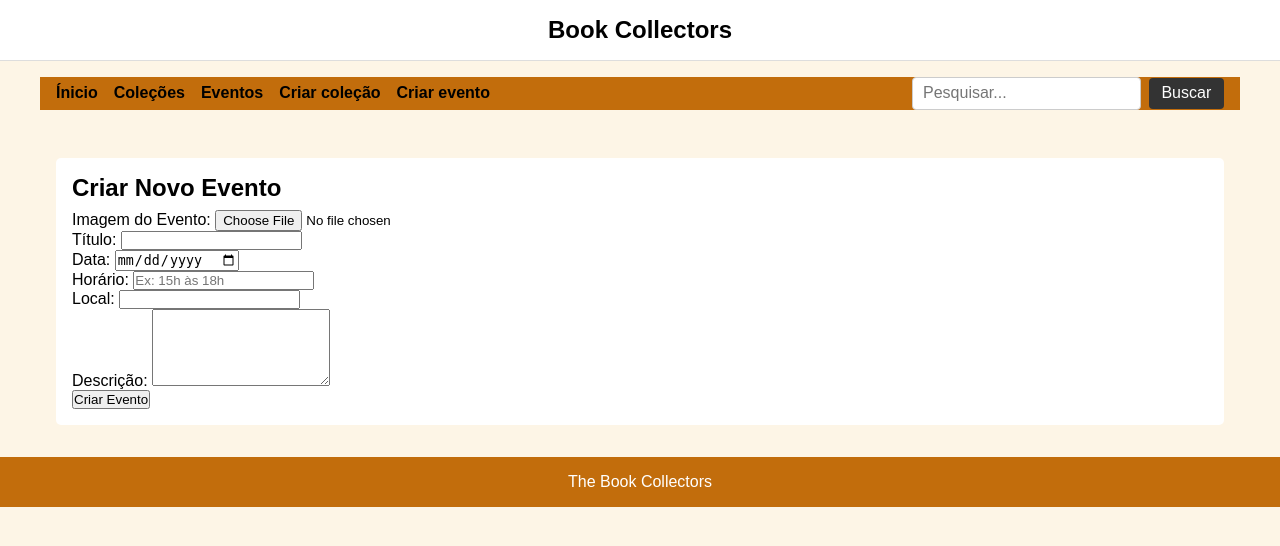
After one commit to nicovicar/SINF1_2025-4, a PHP site: page /html/criar_eventos.html in a window 1280 px wide. The commit adds this page. Shown: the top 546 px of the page. Run offline with PHP 8.4, Linux system fonts and the light colour scheme.

Commit message:
criação de criar eventos

```diff
--- a/css/styles.css
+++ b/css/styles.css
@@ -259,6 +259,8 @@ h3 a:hover{
       text-decoration: underline;
   }
 
+
+
   /* ---- Rodapé ---- */
   footer {
     background-color: #c26d0c;
--- a/html/PWcolecao.html
+++ b/html/PWcolecao.html
@@ -23,6 +23,7 @@
                     <li><a href="collections.html">Coleções</a></li>
                     <li><a href="eventos.html">Eventos</a></li>
                     <li><a href="criar_colecao.html">Criar coleção</a></li>
+                    <li><a href="criar_eventos.html">Criar evento</a></li>
                 </ul>
             </nav>
 
--- a/html/PoppyWar.html
+++ b/html/PoppyWar.html
@@ -23,6 +23,7 @@
                     <li><a href="collections.html">Coleções</a></li>
                     <li><a href="eventos.html">Eventos</a></li>
                     <li><a href="criar_colecao.html">Criar coleção</a></li>
+                    <li><a href="criar_eventos.html">Criar evento</a></li>
                 </ul>
             </nav>
 
--- a/html/collections.html
+++ b/html/collections.html
@@ -24,6 +24,7 @@
                     <li><a href="collections.html">Coleções</a></li>
                     <li><a href="eventos.html">Eventos</a></li>
                     <li><a href="criar_colecao.html">Criar coleção</a></li>
+                    <li><a href="criar_eventos.html">Criar evento</a></li>
                 </ul>
             </nav>
 
--- a/html/criar_colecao.html
+++ b/html/criar_colecao.html
@@ -2,12 +2,13 @@
 <html lang="pt">
 <head>
   <meta charset="UTF-8">
+  <meta name="viewport" content="width=device-width, initial-scale=1.0" />
   <title>Criar Nova Coleção</title>
   <link rel="stylesheet" href="../css/styles.css">
 </head>
 <body>
   <!-- Título da Página -->
-  <div class="criar_colecao">
+  <div class="nome-pagina">
     <h1>Book Collectors</h1>
   </div>
 
@@ -20,6 +21,7 @@
                 <li><a href="collections.html">Coleções</a></li>
                 <li><a href="eventos.html">Eventos</a></li>
                 <li><a href="criar_colecao.html">Criar coleção</a></li>
+                <li><a href="criar_eventos.html">Criar evento</a></li>
 
             </ul>
         </nav>
@@ -93,7 +95,7 @@
   </main>
 
   <footer>
-    <p>&copy; 2025 Book Collectors</p>
+    <p>The Book Collectors</p>
   </footer>
 
   <script src="../js/script.js"></script>
--- /dev/null
+++ b/html/criar_eventos.html
@@ -0,0 +1,73 @@
+<!DOCTYPE html>
+<html lang="pt">
+<head>
+  <meta charset="UTF-8">
+  <meta name="viewport" content="width=device-width, initial-scale=1.0" />
+  <title>The Book Collectors</title>
+  <link rel="stylesheet" href="../css/styles.css">
+</head>
+<body>
+  <div class="nome-pagina">
+    <h1>Book Collectors</h1>
+  </div>
+
+  <header>
+    <div class="contentor">
+        <nav>
+            <ul>
+                <li><a href="index.html">Ínicio</a></li>
+                <li><a href="collections.html">Coleções</a></li>
+                <li><a href="eventos.html">Eventos</a></li>
+                <li><a href="criar_colecao.html">Criar coleção</a></li>
+                <li><a href="criar_eventos.html">Criar evento</a></li>
+
+            </ul>
+        </nav>
+
+        <form class="search-bar" action="resultados.html" method="GET">
+            <input type="text" name="q" placeholder="Pesquisar..." aria-label="Pesquisar" required>
+            <button type="submit">Buscar</button>
+        </form>
+    </div>
+  </header>
+
+  <main>
+    <section>
+      <h2>Criar Novo Evento</h2>
+      <form id="eventForm">
+        <div class="form-group">
+          <label for="eventImage">Imagem do Evento:</label>
+          <input type="file" id="eventImage" name="eventImage" accept="image/*" required>
+        </div>
+        <div class="form-group">
+          <label for="title">Título:</label>
+          <input type="text" id="title" name="title" required>
+        </div>
+        <div class="form-group">
+          <label for="date">Data:</label>
+          <input type="date" id="date" name="date" required>
+        </div>
+        <div class="form-group">
+          <label for="time">Horário:</label>
+          <input type="text" id="time" name="time" placeholder="Ex: 15h às 18h" required>
+        </div>
+        <div class="form-group">
+          <label for="location">Local:</label>
+          <input type="text" id="location" name="location" required>
+        </div>
+        <div class="form-group">
+          <label for="description">Descrição:</label>
+          <textarea id="description" name="description" rows="5" required></textarea>
+        </div>
+        <button type="submit">Criar Evento</button>
+      </form>
+    </section>
+  </main>
+
+  <footer>
+    <p>The Book Collectors</p>
+  </footer>
+
+  <script src="../js/event_script.js"></script>
+</body>
+</html>
--- a/html/eventos.html
+++ b/html/eventos.html
@@ -21,6 +21,7 @@
           <li><a href="collections.html">Coleções</a></li>
           <li><a href="eventos.html">Eventos</a></li>
           <li><a href="criar_colecao.html">Criar coleção</a></li>
+          <li><a href="criar_eventos.html">Criar evento</a></li>
         </ul>
       </nav>
       <form class="search-bar" action="resultados.html" method="GET">
@@ -84,6 +85,9 @@
                 No final do workshop, teremos um conjunto de textos criativos. </p>
         </div>
     </section>
+
+    <section id="newEvents">
+    </section>
 <body>
 
   </main>
@@ -133,5 +137,6 @@
 
     window.onload = verificarEventos;
   </script>
+  <script src="../js/mostrar_eventos.js"></script>
 </body>
 </html>
--- a/html/index.html
+++ b/html/index.html
@@ -24,6 +24,8 @@
                     <li><a href="collections.html">Coleções</a></li>
                     <li><a href="eventos.html">Eventos</a></li>
                     <li><a href="criar_colecao.html">Criar coleção</a></li>
+                    <li><a href="criar_eventos.html">Criar evento</a></li>
+
 
                 </ul>
             </nav>
--- a/html/resultados.html
+++ b/html/resultados.html
@@ -18,6 +18,7 @@
                     <li><a href="collections.html">Coleções</a></li>
                     <li><a href="eventos.html">Eventos</a></li>
                     <li><a href="criar_colecao.html">Criar coleção</a></li>
+                    <li><a href="criar_eventos.html">Criar evento</a></li>
                 </ul>
             </nav>
         </div>
--- /dev/null
+++ b/js/event_script.js
@@ -0,0 +1,35 @@
+document.addEventListener("DOMContentLoaded", function () {
+    const eventForm = document.getElementById("eventForm");
+
+    eventForm.addEventListener("submit", function (e) {
+      e.preventDefault();
+
+      const file = document.getElementById("eventImage").files[0];
+      if (!file) {
+        alert("Por favor, selecione uma imagem.");
+        return;
+      }
+
+      const reader = new FileReader();
+      reader.onload = function (event) {
+        const base64Image = event.target.result;
+
+        const eventData = {
+          eventImage: base64Image,
+          title: document.getElementById("title").value,
+          date: document.getElementById("date").value,
+          time: document.getElementById("time").value,
+          location: document.getElementById("location").value,
+          description: document.getElementById("description").value
+        };
+
+        let eventos = JSON.parse(localStorage.getItem("eventos")) || [];
+        eventos.push(eventData);
+        localStorage.setItem("eventos", JSON.stringify(eventos));
+
+        window.location.href = "eventos.html";
+      };
+
+      reader.readAsDataURL(file);
+    });
+  });
```
Also changed, not shown: js/mostrar_eventos.js (added, +29 -0 lines).
